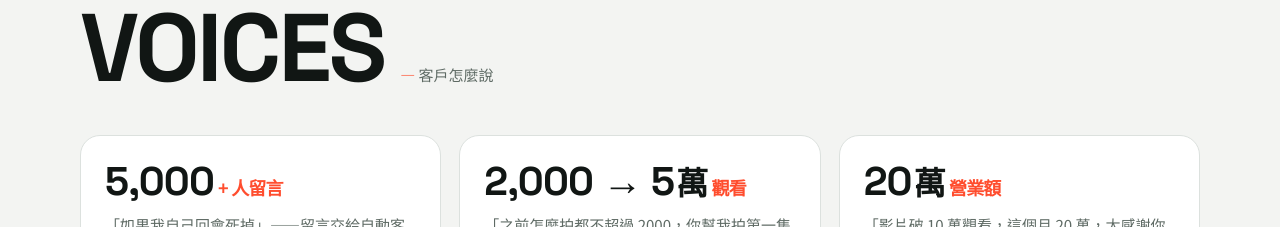
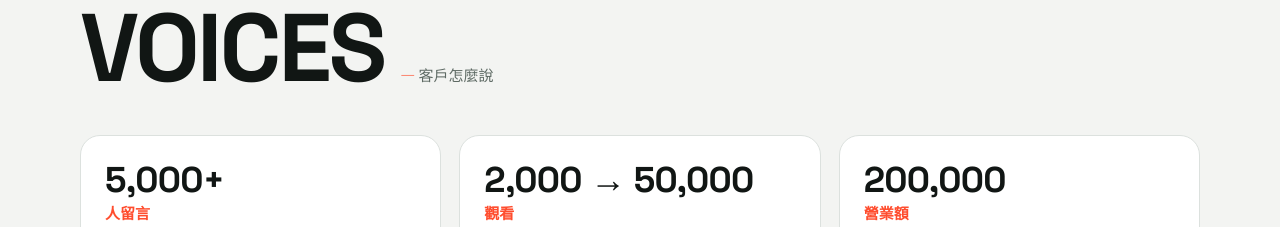
Before and after one commit to wsx78920-wq/wsx78920-wq.github.io, a plain HTML site: page index.html in a window 1280 px wide. Shown: the part 4348-4575 px from the top of the page. Drawn offline with Linux system fonts and the light colour scheme.

Commit message:
好評數字改成完整寫法（50,000、200,000），標籤放到數字下一行
Co-Authored-By: Claude Opus 5.5 <noreply@anthropic.com>

```diff
--- a/index.html
+++ b/index.html
@@ -186,12 +186,11 @@ h3 { font-weight: 700; font-size: 20px; margin: 0 0 6px; line-height: 1.4; }
 .reviews { display: grid; grid-template-columns: repeat(3, 1fr); gap: 18px; margin-top: 40px; }
 .review { margin: 0; background: var(--surface); border: 1px solid var(--line); border-radius: var(--r); overflow: hidden; display: flex; flex-direction: column; }
 .review figcaption { padding: 24px 24px 18px; }
-.review b { display: block; font-family: var(--f-en); font-size: clamp(30px, 3.4vw, 40px); line-height: 1.1; letter-spacing: -.02em; }
-.review b .u { display: inline; font-family: var(--f-body); font-size: .8em; font-weight: 900; color: inherit; margin: 0 0 0 2px; }
-.review b em { font-style: normal; font-family: var(--f-body); font-size: .45em; color: var(--accent); margin-left: 4px; }
+.review b { display: block; font-family: var(--f-en); font-size: clamp(28px, 2.8vw, 38px); line-height: 1.1; letter-spacing: -.02em; white-space: nowrap; }
+.review b em { display: block; font-style: normal; font-family: var(--f-body); font-size: 15px; letter-spacing: 0; color: var(--accent); margin-top: 6px; }
 .review span { display: block; color: var(--muted); font-size: 15px; margin-top: 8px; }
 .review img { width: 100%; margin-top: auto; background: #0B0F0D; }
-@media (max-width: 820px) { .reviews { grid-template-columns: 1fr; } }
+@media (max-width: 900px) { .reviews { grid-template-columns: 1fr; } }
 
 /* 方案 */
 .plans { display: grid; grid-template-columns: 1.2fr 1fr 1fr; gap: 18px; margin-top: 48px; }
@@ -418,15 +417,15 @@ footer .wrap { display: flex; justify-content: space-between; gap: 12px; flex-wr
     <div class="kicker reveal"><span class="en">VOICES</span><span class="zh">客戶怎麼說</span></div>
     <div class="reviews">
       <figure class="review reveal">
-        <figcaption><b>5,000<em>+ 人留言</em></b><span>「如果我自己回會死掉」——留言交給自動客服接</span></figcaption>
+        <figcaption><b>5,000+<em>人留言</em></b><span>「如果我自己回會死掉」——留言交給自動客服接</span></figcaption>
         <img src="素材/好評/review1.jpg" alt="客戶訊息：影片留言人數超過 5000 了，如果我自己回會死掉" loading="lazy">
       </figure>
       <figure class="review reveal d1">
-        <figcaption><b>2,000 → 5<span class="u">萬</span><em>觀看</em></b><span>「之前怎麼拍都不超過 2000，你幫我拍第一集就破 5 萬」</span></figcaption>
+        <figcaption><b>2,000 → 50,000<em>觀看</em></b><span>「之前怎麼拍都不超過 2000，你幫我拍第一集就破 5 萬」</span></figcaption>
         <img src="素材/好評/review2.jpg" alt="客戶訊息：我之前影片怎麼拍流量都不超過 2000，你幫我拍第一集就破 5 萬，才第一天" loading="lazy">
       </figure>
       <figure class="review reveal d2">
-        <figcaption><b>20<span class="u">萬</span><em>營業額</em></b><span>「影片破 10 萬觀看，這個月 20 萬，太感謝你了！」</span></figcaption>
+        <figcaption><b>200,000<em>營業額</em></b><span>「影片破 10 萬觀看，這個月 20 萬，太感謝你了！」</span></figcaption>
         <img src="素材/好評/review3.jpg" alt="客戶訊息：我的影片破 10 萬觀看了，這個月營業額 20 萬，太感謝你了" loading="lazy">
       </figure>
     </div>
```
